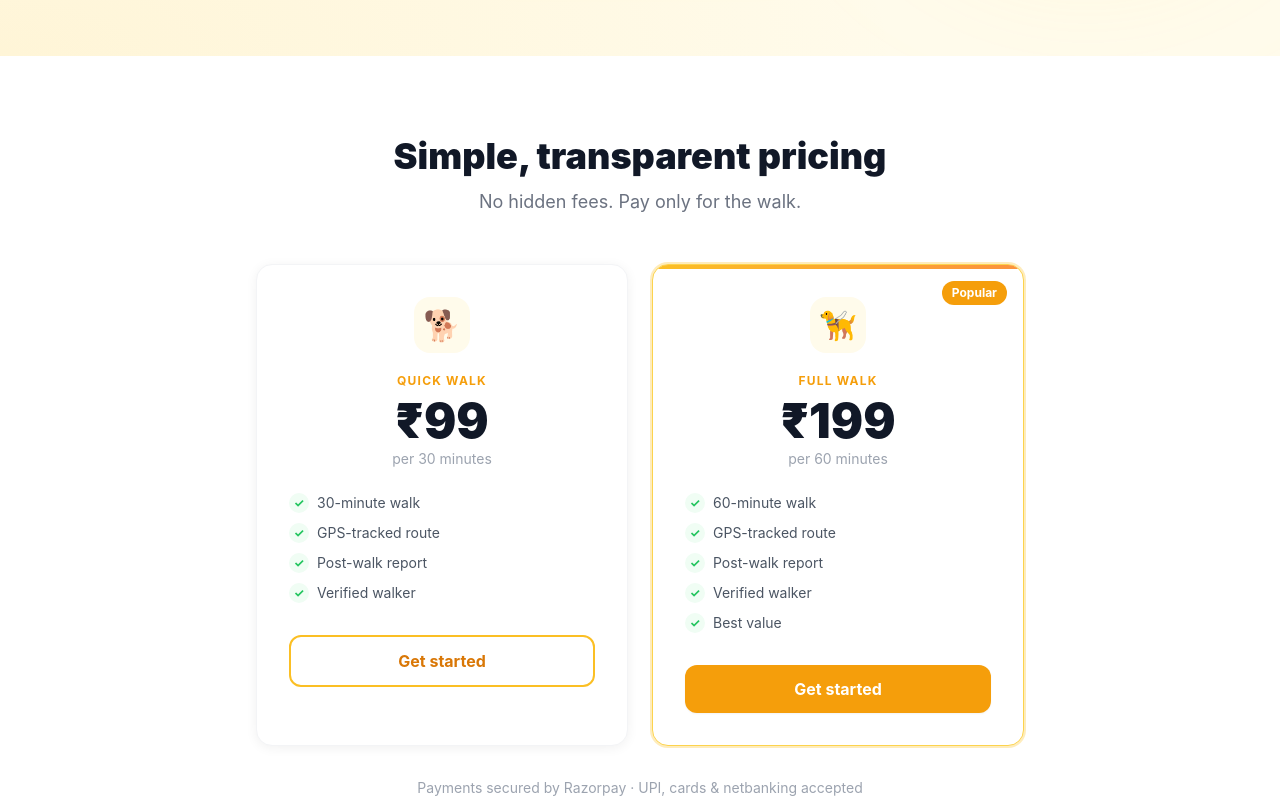
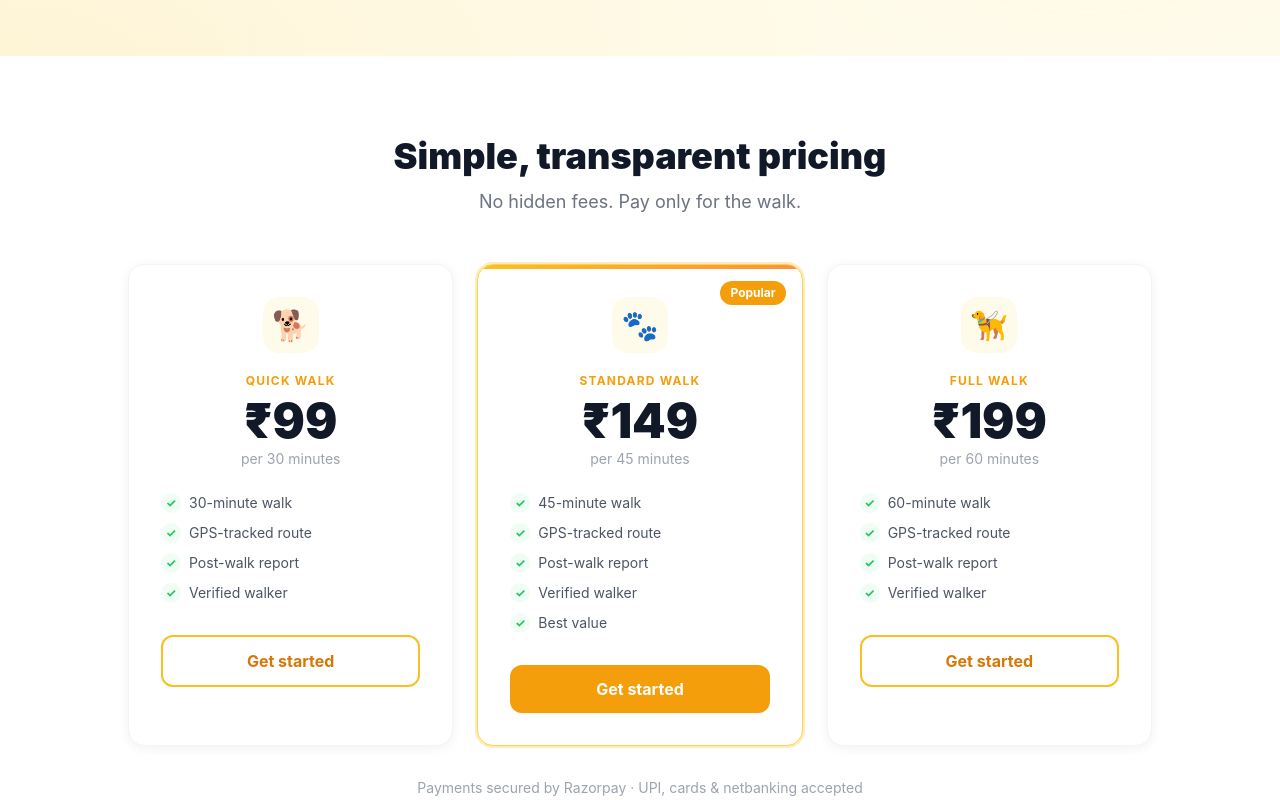
Before and after one commit to amr1tnag/furrlet, a Next.js app: page / in a window 1280 px wide. Shown: the part 2640-3440 px from the top of the page. Built offline with nearby package versions, Linux system fonts and the light colour scheme; no server answers.

Commit message:
Add 45 min / ₹149 walk tier to landing page pricing section
https://claude.ai/code/session_0136Bm56mQbcnVsZpKjTsJze

```diff
--- a/app/page.tsx
+++ b/app/page.tsx
@@ -128,7 +128,7 @@ export default function Home() {
               { icon: '⭐', title: 'Real reviews', desc: 'See honest ratings before you book. No fake reviews, ever.' },
               { icon: '📍', title: 'Local first', desc: 'Find experienced walkers right in your neighbourhood.' },
               { icon: '💬', title: 'Easy booking', desc: 'Book a walk in under 2 minutes, any time of day or night.' },
-              { icon: '💰', title: 'Simple pricing', desc: '₹99 for 30 min, ₹199 for 1 hour. No hidden fees, no surprises.' },
+              { icon: '💰', title: 'Simple pricing', desc: '₹99 for 30 min, ₹149 for 45 min, ₹199 for 1 hour. No hidden fees, no surprises.' },
               { icon: '🐶', title: 'Happy dogs', desc: 'Thousands of tail wags and counting. Your pup deserves the best.' },
             ].map((f, i) => (
               <div key={f.title}
@@ -167,13 +167,13 @@ export default function Home() {
 
       {/* Pricing section */}
       <section className="py-20 px-4 bg-white">
-        <div className="max-w-3xl mx-auto">
+        <div className="max-w-5xl mx-auto">
           <div className="text-center mb-12">
             <h2 className="text-3xl sm:text-4xl font-black text-gray-900 mb-3">Simple, transparent pricing</h2>
             <p className="text-gray-500 text-lg">No hidden fees. Pay only for the walk.</p>
           </div>
 
-          <div className="grid sm:grid-cols-2 gap-6">
+          <div className="grid sm:grid-cols-3 gap-6">
             {/* 30 min */}
             <div className="card p-8 flex flex-col items-center text-center hover:shadow-card-hover hover:-translate-y-1 transition-all duration-300">
               <div className="w-14 h-14 bg-amber-50 rounded-2xl flex items-center justify-center text-3xl mb-5">🐕</div>
@@ -193,16 +193,16 @@ export default function Home() {
               </Link>
             </div>
 
-            {/* 1 hour — highlighted */}
+            {/* 45 min — highlighted */}
             <div className="relative card p-8 flex flex-col items-center text-center border-amber-300 shadow-[0_0_0_2px_rgba(251,191,36,0.3)] hover:shadow-card-hover hover:-translate-y-1 transition-all duration-300 overflow-hidden">
               <div className="absolute top-0 left-0 right-0 h-1 bg-gradient-to-r from-amber-400 to-orange-400" />
               <div className="absolute top-4 right-4 bg-amber-500 text-white text-xs font-bold px-2.5 py-1 rounded-full">Popular</div>
-              <div className="w-14 h-14 bg-amber-50 rounded-2xl flex items-center justify-center text-3xl mb-5">🦮</div>
-              <div className="text-xs font-bold text-amber-500 uppercase tracking-widest mb-2">Full Walk</div>
-              <div className="text-5xl font-black text-gray-900 mb-1">₹199</div>
-              <div className="text-gray-400 text-sm mb-6">per 60 minutes</div>
+              <div className="w-14 h-14 bg-amber-50 rounded-2xl flex items-center justify-center text-3xl mb-5">🐾</div>
+              <div className="text-xs font-bold text-amber-500 uppercase tracking-widest mb-2">Standard Walk</div>
+              <div className="text-5xl font-black text-gray-900 mb-1">₹149</div>
+              <div className="text-gray-400 text-sm mb-6">per 45 minutes</div>
               <ul className="space-y-2.5 text-sm text-gray-600 mb-8 w-full text-left">
-                {['60-minute walk', 'GPS-tracked route', 'Post-walk report', 'Verified walker', 'Best value'].map(f => (
+                {['45-minute walk', 'GPS-tracked route', 'Post-walk report', 'Verified walker', 'Best value'].map(f => (
                   <li key={f} className="flex items-center gap-2">
                     <span className="w-5 h-5 bg-green-50 text-green-500 rounded-full flex items-center justify-center text-xs font-bold flex-shrink-0">✓</span>
                     {f}
@@ -210,6 +210,25 @@ export default function Home() {
                 ))}
               </ul>
               <Link href="/auth/signup" className="w-full text-center py-3 rounded-xl bg-amber-500 hover:bg-amber-600 text-white font-bold transition-colors shadow-sm">
+                Get started
+              </Link>
+            </div>
+
+            {/* 1 hour */}
+            <div className="card p-8 flex flex-col items-center text-center hover:shadow-card-hover hover:-translate-y-1 transition-all duration-300">
+              <div className="w-14 h-14 bg-amber-50 rounded-2xl flex items-center justify-center text-3xl mb-5">🦮</div>
+              <div className="text-xs font-bold text-amber-500 uppercase tracking-widest mb-2">Full Walk</div>
+              <div className="text-5xl font-black text-gray-900 mb-1">₹199</div>
+              <div className="text-gray-400 text-sm mb-6">per 60 minutes</div>
+              <ul className="space-y-2.5 text-sm text-gray-600 mb-8 w-full text-left">
+                {['60-minute walk', 'GPS-tracked route', 'Post-walk report', 'Verified walker'].map(f => (
+                  <li key={f} className="flex items-center gap-2">
+                    <span className="w-5 h-5 bg-green-50 text-green-500 rounded-full flex items-center justify-center text-xs font-bold flex-shrink-0">✓</span>
+                    {f}
+                  </li>
+                ))}
+              </ul>
+              <Link href="/auth/signup" className="w-full text-center py-3 rounded-xl border-2 border-amber-400 text-amber-600 font-bold hover:bg-amber-50 transition-colors">
                 Get started
               </Link>
             </div>
```
